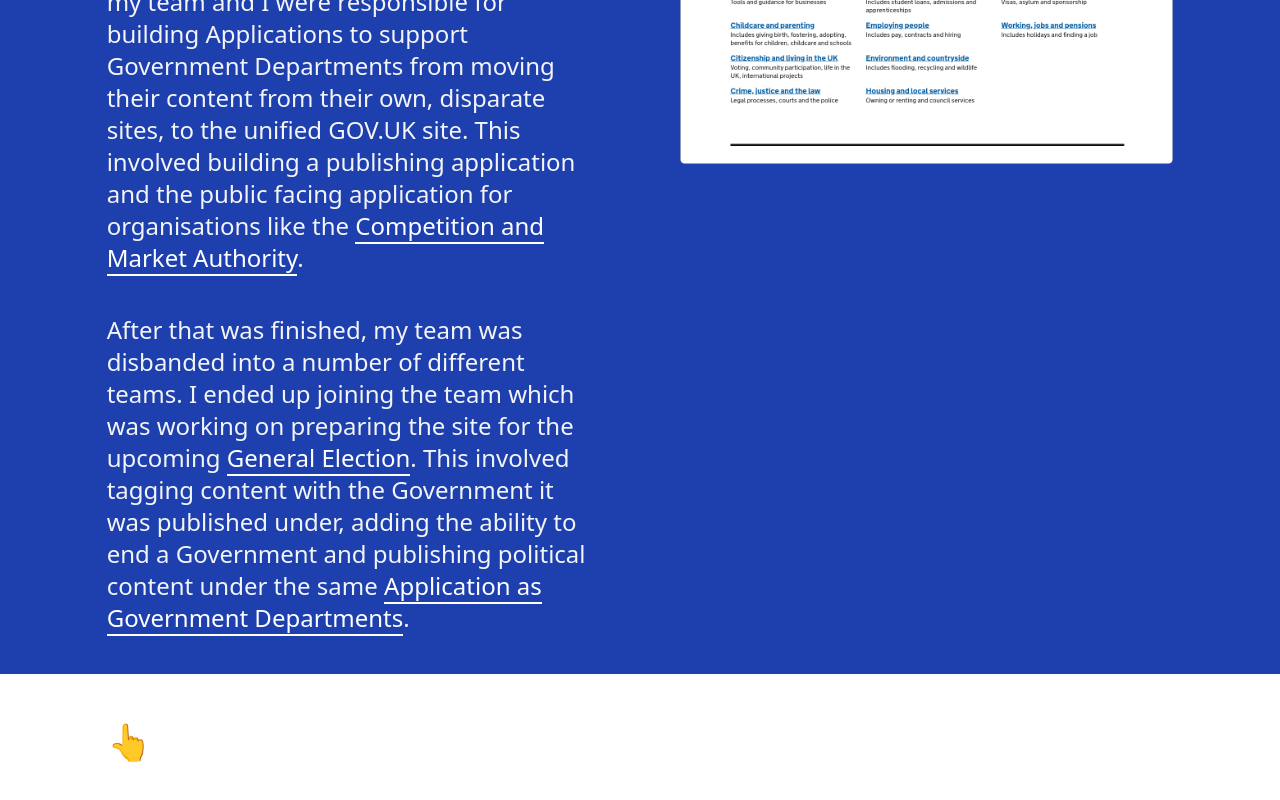
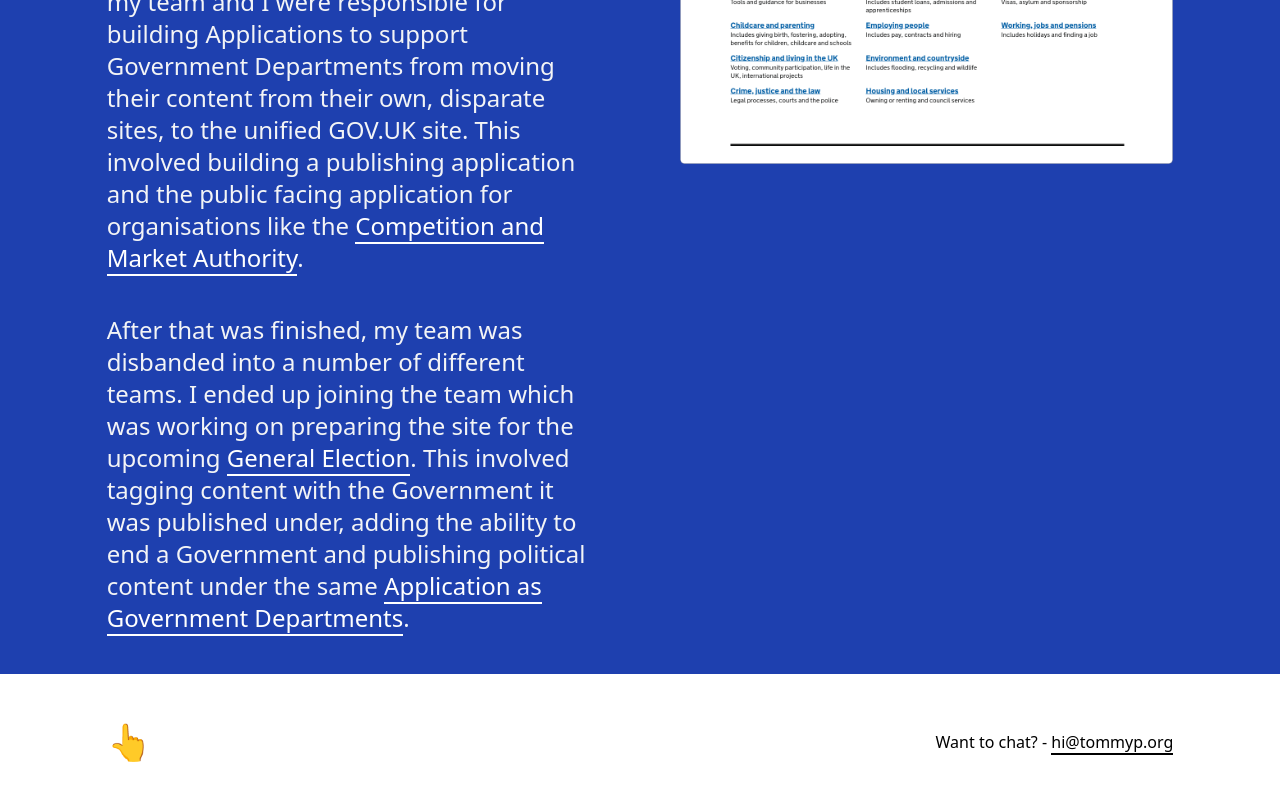
Before and after one commit to tommyp/tommyp.org, a Next.js app: page / in a window 1280 px wide. Shown: the part 7253-8053 px from the top of the page. Built offline with nearby package versions, Linux system fonts and the light colour scheme; what tailwindcss-border-gradients would draw is missing.

Commit message:
add email link to footer

```diff
--- a/pages/index.js
+++ b/pages/index.js
@@ -452,10 +452,14 @@ function Index() {
         </section>
       </section>
       <footer className="">
-        <div className="w-10/12 mx-auto py-12">
+        <div className="w-10/12 mx-auto py-6 md:py-12 flex items-center justify-between">
           <a href="#top" className="text-slate-400 text-4xl">
             👆
           </a>
+          <p>
+            Want to chat? -{' '}
+            <ExtA href="mailto:hi@tommyp.org">hi@tommyp.org</ExtA>
+          </p>
         </div>
       </footer>
     </>
```
